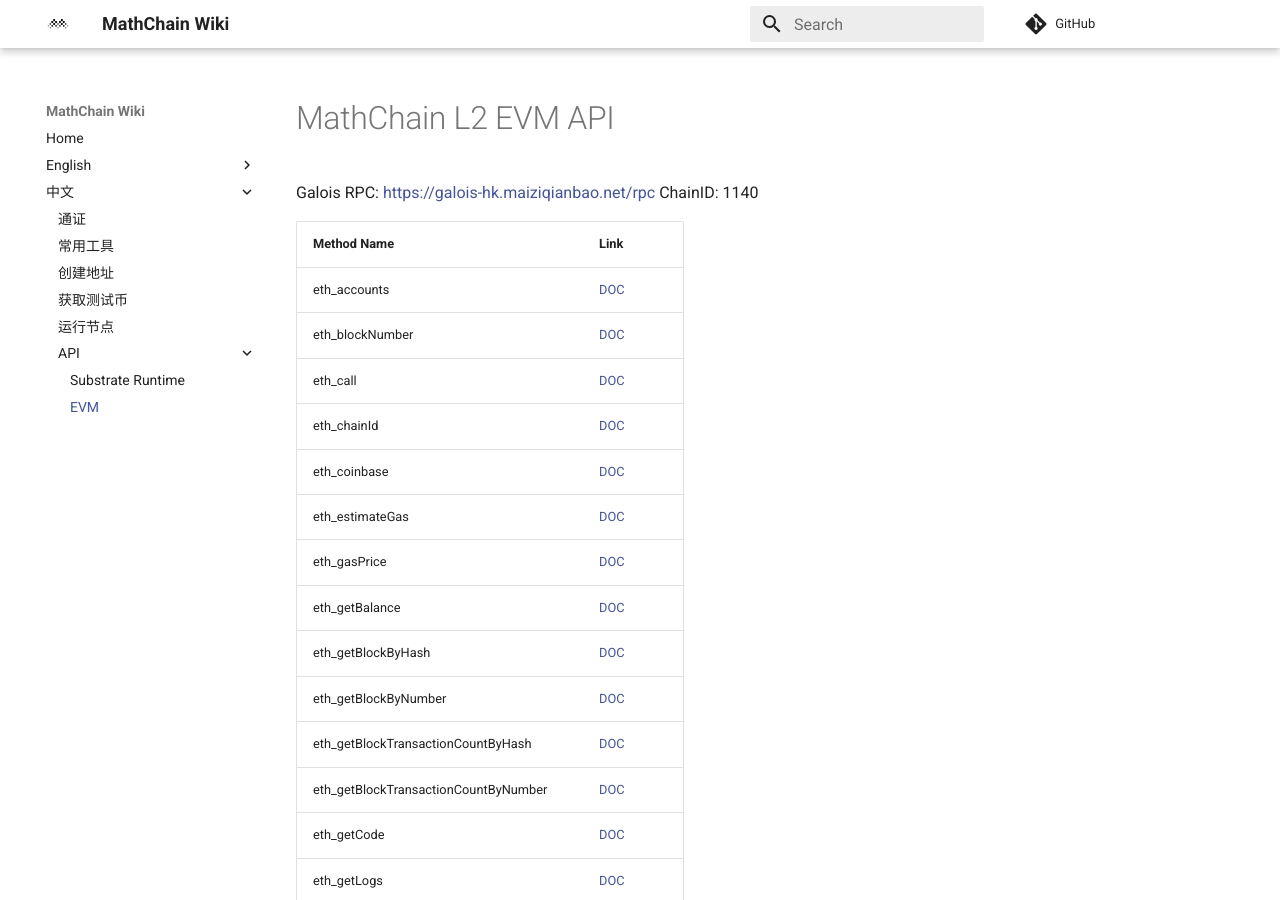
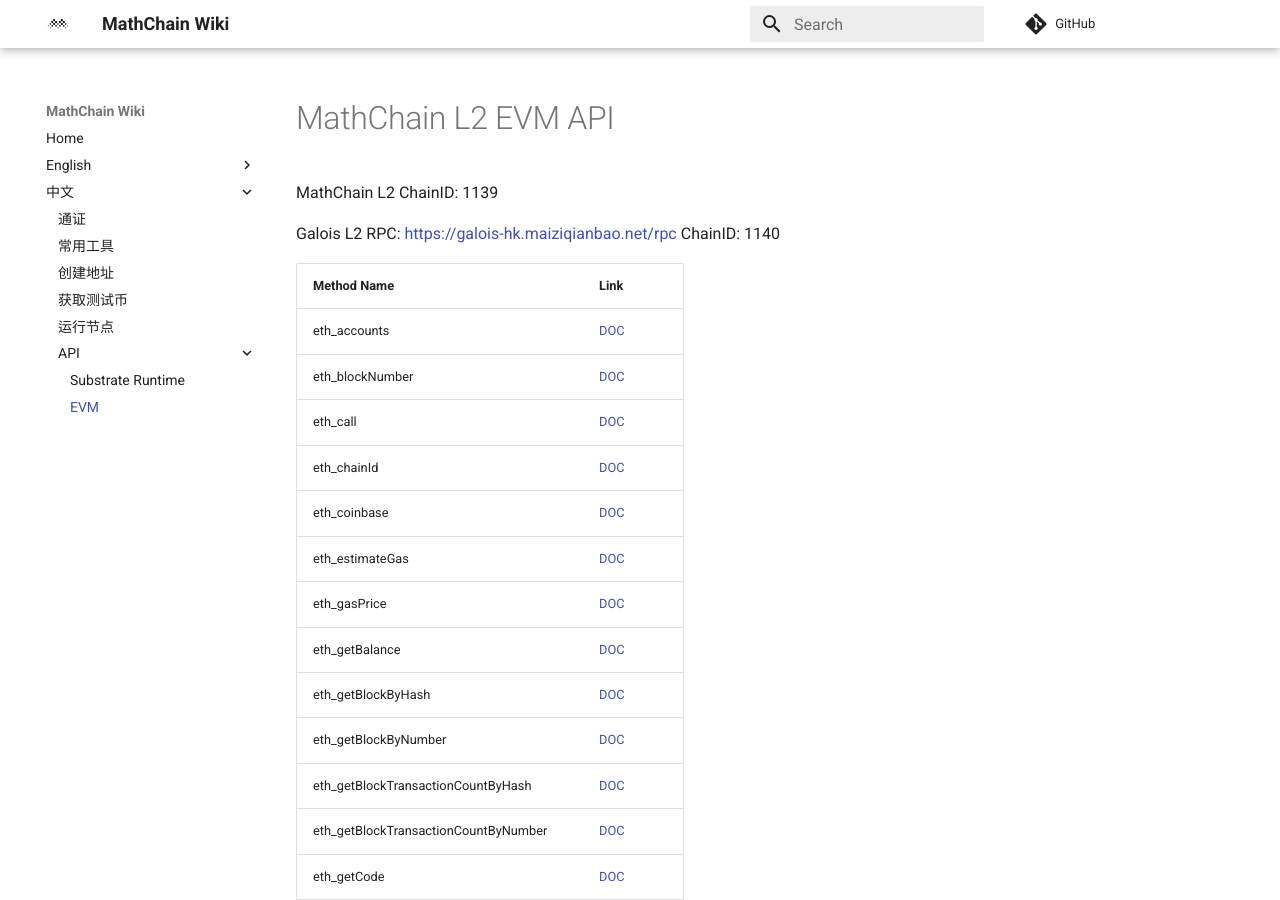
Before and after one commit to mathwallet/docs.mathchain.org, an MkDocs documentation site: the page built from docs/cn/evm_api.md, in a window 1280 px wide and 900 px high. Built offline with MkDocs 1.6.1 and Material for MkDocs 9.7.7, drawn with Linux system fonts in a browser that asks for light colours; comment, search, counter and statistics services are not loaded.

Commit message:
Update evm_api.md

```diff
--- a/docs/cn/evm_api.md
+++ b/docs/cn/evm_api.md
@@ -1,6 +1,9 @@
 # MathChain L2 EVM API
 
-Galois RPC:
+MathChain L2
+ChainID:  1139
+
+Galois L2 RPC:
 [https://galois-hk.maiziqianbao.net/rpc](https://galois-hk.maiziqianbao.net/rpc)
 ChainID: 1140
 
```
